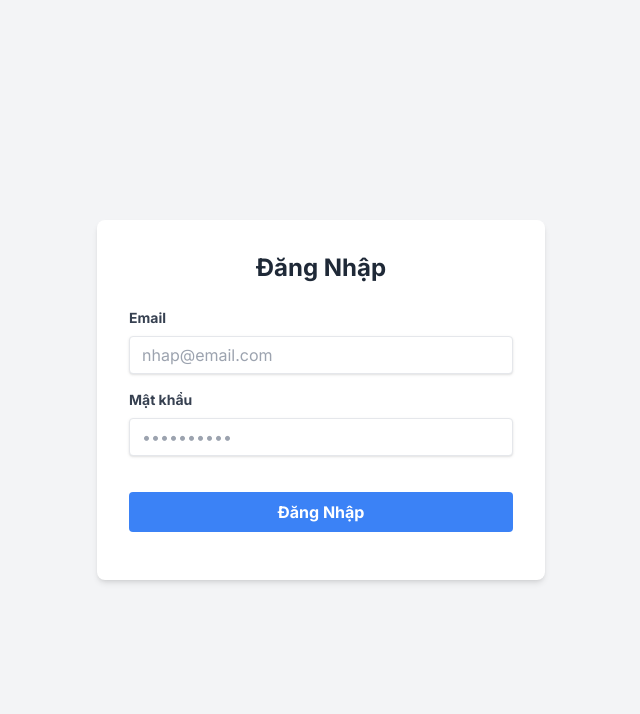
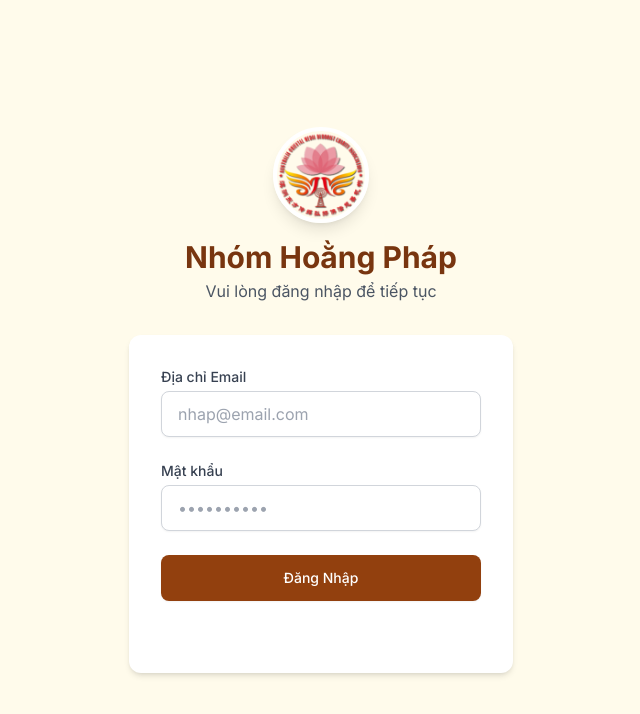
Before and after one commit to phatnguphatngon/nhom-hoang-phap, a website: page index.html in a window 1280 px wide. Shown: the whole page, without its empty margins (319-959 px from the left). Drawn offline with nearby package versions, Linux system fonts and the light colour scheme.

Commit message:
Update index.html

```diff
--- a/index.html
+++ b/index.html
@@ -3,7 +3,7 @@
 <head>
     <meta charset="UTF-8">
     <meta name="viewport" content="width=device-width, initial-scale=1.0">
-    <title>Đăng Nhập</title>
+    <title>Đăng Nhập - Nhóm Hoằng Pháp</title>
     <!-- Sử dụng Tailwind CSS để làm đẹp giao diện -->
     <script src="https://cdn.tailwindcss.com"></script>
     <link rel="preconnect" href="https://fonts.googleapis.com">
@@ -13,31 +13,57 @@
         body {
             font-family: 'Inter', sans-serif;
         }
+        /* Tùy chỉnh màu sắc cho theme nâu đỏ */
+        .theme-button {
+            background-color: #92400e; /* amber-800 */
+        }
+        .theme-button:hover {
+            background-color: #78350f; /* amber-900 */
+        }
+        .theme-focus-ring:focus {
+            --tw-ring-color: #b45309; /* amber-700 */
+        }
     </style>
 </head>
-<body class="bg-gray-100 flex items-center justify-center h-screen">
-    <div class="w-full max-w-md bg-white rounded-lg shadow-md p-8">
-        <h2 class="text-2xl font-bold text-center text-gray-800 mb-6">Đăng Nhập</h2>
+<body class="bg-amber-50 flex flex-col items-center justify-center min-h-screen p-4">
+
+    <div class="w-full max-w-sm mx-auto">
+        <!-- Logo và Tiêu đề -->
+        <div class="flex flex-col items-center justify-center mb-8">
+            <!-- Thay thế SVG bằng thẻ img cho logo.png -->
+            <img src="logo.png" alt="Logo Nhóm Hoằng Pháp" class="w-24 h-24 rounded-full shadow-lg mb-4 object-cover border-4 border-white">
+
+            <h1 class="text-3xl font-bold text-amber-900">Nhóm Hoằng Pháp</h1>
+            <p class="text-gray-600 mt-1">Vui lòng đăng nhập để tiếp tục</p>
+        </div>
+
         <!-- Form đăng nhập -->
-        <form id="loginForm">
-            <div class="mb-4">
-                <label for="email" class="block text-gray-700 text-sm font-bold mb-2">Email</label>
-                <input type="email" id="email" name="email" class="shadow appearance-none border rounded w-full py-2 px-3 text-gray-700 leading-tight focus:outline-none focus:ring-2 focus:ring-blue-500" required placeholder="nhap@email.com">
+        <div class="bg-white rounded-xl shadow-md p-6 sm:p-8">
+            <form id="loginForm" class="space-y-6">
+                <div>
+                    <label for="email" class="block text-sm font-medium text-gray-700">Địa chỉ Email</label>
+                    <div class="mt-1">
+                        <input type="email" id="email" name="email" class="shadow-sm appearance-none border border-gray-300 rounded-lg w-full py-3 px-4 text-gray-700 leading-tight focus:outline-none focus:ring-2 theme-focus-ring" required placeholder="nhap@email.com">
                     </div>
-            <div class="mb-6">
-                <label for="password" class="block text-gray-700 text-sm font-bold mb-2">Mật khẩu</label>
-                <input type="password" id="password" name="password" class="shadow appearance-none border rounded w-full py-2 px-3 text-gray-700 mb-3 leading-tight focus:outline-none focus:ring-2 focus:ring-blue-500" required placeholder="••••••••••">
+                </div>
+                <div>
+                    <label for="password" class="block text-sm font-medium text-gray-700">Mật khẩu</label>
+                    <div class="mt-1">
+                        <input type="password" id="password" name="password" class="shadow-sm appearance-none border border-gray-300 rounded-lg w-full py-3 px-4 text-gray-700 leading-tight focus:outline-none focus:ring-2 theme-focus-ring" required placeholder="••••••••••">
+                    </div>
                 </div>
                 <!-- Nút đăng nhập -->
-            <div class="flex items-center justify-between">
-                <button type="submit" class="w-full bg-blue-500 hover:bg-blue-700 text-white font-bold py-2 px-4 rounded focus:outline-none focus:shadow-outline">
+                <div>
+                    <button type="submit" class="w-full flex justify-center py-3 px-4 border border-transparent rounded-lg shadow-sm text-sm font-medium text-white theme-button focus:outline-none focus:ring-2 focus:ring-offset-2 theme-focus-ring transition-colors">
                         Đăng Nhập
                     </button>
                 </div>
                 <!-- Thông báo lỗi -->
-            <p id="errorMessage" class="text-red-500 text-center mt-4 text-sm"></p>
+                <p id="errorMessage" class="text-red-600 text-center text-sm h-4"></p>
             </form>
         </div>
+    </div>
+
     <!-- Liên kết đến file JavaScript -->
     <script src="/script.js"></script>
 </body>
```
Lines whose indentation alone changed are shown as unchanged.
